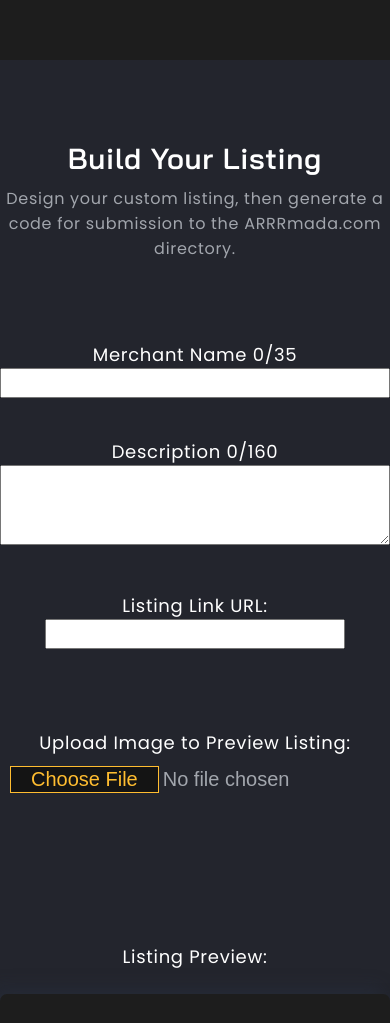
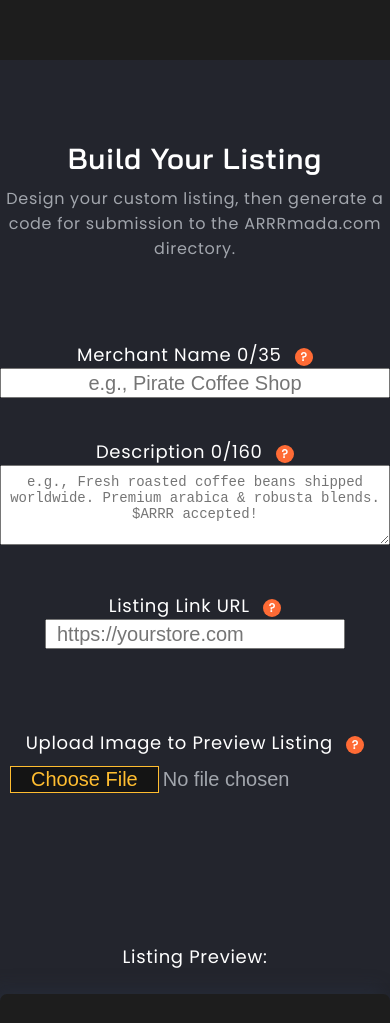
Before and after one commit to ARRRmada/ARRRmada.com, a Jekyll site: the page built from listing_tool.html, in a window 390 px wide. Shown: the part 658-1681 px from the top of the page. Built offline with Jekyll 4.4.1, drawn with Linux system fonts in a browser that asks for light colours.

Commit message:
Add help tooltips to listing tool
## Changes
- Added help icon (?) next to each form field
- Tooltips appear on hover with helpful explanations
- Covers: Merchant Name, Description, URL, Image Upload, Tags
- Styled with pirate theme colors (orange)
- Tooltips positioned above icons with arrow pointer
- Mobile-responsive (smaller width on mobile)
- Improves UX for first-time users

## Implementation
- HTML: Added help-icon spans with data-tooltip attributes
- CSS: Pure CSS tooltips (no JavaScript needed)
- Accessibility: cursor: help indicates interactive element

```diff
--- a/assets/css/merchant.css
+++ b/assets/css/merchant.css
@@ -494,3 +494,86 @@
   text-align: center;
   margin-top: 15px;
 }
+
+/* ========================================
+   HELP TOOLTIPS
+   ======================================== */
+
+.help-icon {
+  display: inline-block;
+  width: 18px;
+  height: 18px;
+  background: #ff6b35;
+  color: #fff;
+  border-radius: 50%;
+  text-align: center;
+  font-size: 12px;
+  font-weight: bold;
+  line-height: 18px;
+  cursor: help;
+  margin-left: 8px;
+  position: relative;
+  transition: all 0.3s ease;
+}
+
+.help-icon:hover {
+  background: #ffa500;
+  transform: scale(1.1);
+}
+
+/* Tooltip on hover */
+.help-icon::after {
+  content: attr(data-tooltip);
+  position: absolute;
+  bottom: 125%;
+  left: 50%;
+  transform: translateX(-50%);
+  background: #2a2a3e;
+  color: #fff;
+  padding: 12px 16px;
+  border-radius: 8px;
+  font-size: 13px;
+  line-height: 1.4;
+  white-space: normal;
+  width: 280px;
+  box-shadow: 0 4px 15px rgba(0, 0, 0, 0.4);
+  opacity: 0;
+  visibility: hidden;
+  transition: opacity 0.3s ease, visibility 0.3s ease;
+  pointer-events: none;
+  z-index: 1000;
+  border: 1px solid #ff6b35;
+  font-weight: normal;
+  text-align: left;
+}
+
+/* Tooltip arrow */
+.help-icon::before {
+  content: "";
+  position: absolute;
+  bottom: 100%;
+  left: 50%;
+  transform: translateX(-50%);
+  border: 8px solid transparent;
+  border-top-color: #ff6b35;
+  opacity: 0;
+  visibility: hidden;
+  transition: opacity 0.3s ease, visibility 0.3s ease;
+  z-index: 1001;
+}
+
+/* Show tooltip on hover */
+.help-icon:hover::after,
+.help-icon:hover::before {
+  opacity: 1;
+  visibility: visible;
+}
+
+/* Mobile adjustments */
+@media (max-width: 768px) {
+  .help-icon::after {
+    width: 220px;
+    font-size: 12px;
+    padding: 10px 12px;
+  }
+}
--- a/listing_tool.html
+++ b/listing_tool.html
@@ -36,17 +36,29 @@
       <!-- Left: Form Inputs -->
       <div class="form-inputs">
   <p>
-          <label for="merchantNameInput">Merchant Name <span id="nameCharCount">0/35</span></label>
-          <input type="text" id="merchantNameInput" maxlength="35" oninput="updateCharacterCount('merchantNameInput', 'nameCharCount')" />
+    <label for="merchantNameInput">
+      Merchant Name <span id="nameCharCount">0/35</span>
+      <span class="help-icon" data-tooltip="Choose a catchy, memorable name for your store. This appears as the headline in your listing.">?</span>
+    </label>
+    <input type="text" id="merchantNameInput" maxlength="35" oninput="updateCharacterCount('merchantNameInput', 'nameCharCount')" placeholder="e.g., Pirate Coffee Shop" />
 
-          <label for="merchantDescInput">Description  <span id="descCharCount">0/160</span></label>
-          <textarea id="merchantDescInput" maxlength="160" oninput="updateCharacterCount('merchantDescInput', 'descCharCount')"></textarea>
+    <label for="merchantDescInput">
+      Description <span id="descCharCount">0/160</span>
+      <span class="help-icon" data-tooltip="Briefly describe what you sell or offer. Be clear and specific - this helps customers find you in searches!">?</span>
+    </label>
+    <textarea id="merchantDescInput" maxlength="160" oninput="updateCharacterCount('merchantDescInput', 'descCharCount')" placeholder="e.g., Fresh roasted coffee beans shipped worldwide. Premium arabica & robusta blends. $ARRR accepted!"></textarea>
 
-          <label for="merchantURLInput">Listing Link URL:</label>
-          <input type="text" id="merchantURLInput" oninput="liveUpdateURL()" />
+    <label for="merchantURLInput">
+      Listing Link URL
+      <span class="help-icon" data-tooltip="Your store's website URL. Must include https:// - customers will be redirected here when they click your listing.">?</span>
+    </label>
+    <input type="text" id="merchantURLInput" oninput="liveUpdateURL()" placeholder="https://yourstore.com" />
     <p id="urlMessage"></p>
 
-          <label for="merchantImageInput">Upload Image to Preview Listing:</label>
+    <label for="merchantImageInput">
+      Upload Image to Preview Listing
+      <span class="help-icon" data-tooltip="Upload your logo or store image (400x150px recommended). PNG, JPG, WebP, or SVG accepted. Max 2MB.">?</span>
+    </label>
     <input type="file" id="merchantImageInput" accept="image/*" onchange="updateMerchantImage()" />
     <input type="hidden" id="merchant_image_filename" />
     <p id="uploadMessage"></p>
@@ -73,7 +85,9 @@
 
     <!-- Middle Section: Tags Full Width -->
     <div class="tags-section">
-      <label for="tagSelectionCount">Select Tags <span id="tagSelectionCount">0/6</span></label>
+      <label for="tagSelectionCount">Select Tags <span id="tagSelectionCount">0/6</span>
+      <span class="help-icon" data-tooltip="Choose 1-6 categories that best describe your business. This helps customers find you through filters.">?</span>
+      </label>
       <div id="tagsInput" class="grid-container">
         {% assign sortedTags = site.data.tags | sort: 'name' %}
         {% for tag in sortedTags %}
```
Lines whose indentation alone changed are shown as unchanged.
